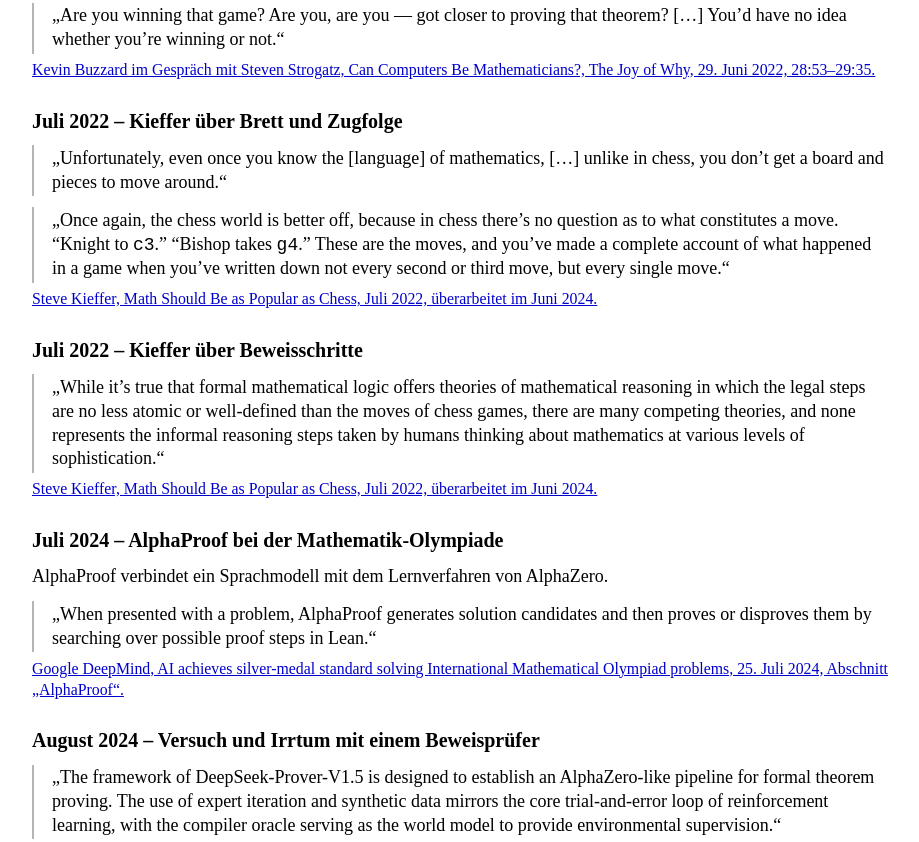
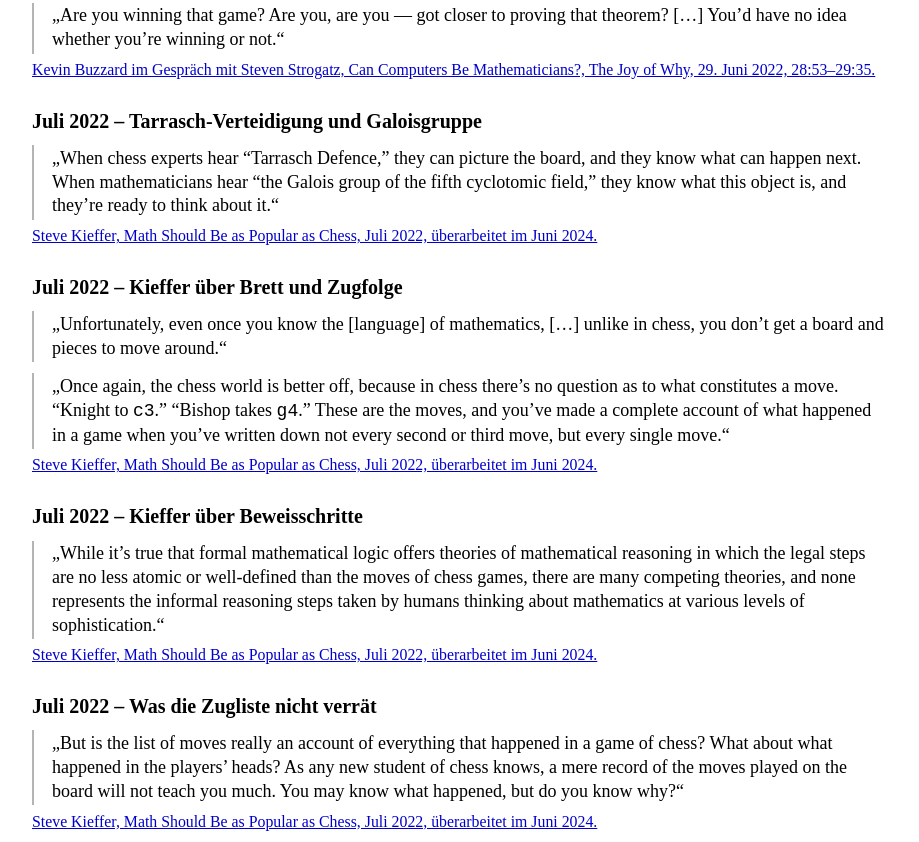
Before and after one commit to antonsteinfadt/antonsteinfadt.github.io, a plain HTML site: page renaissance-der-schachanalogien.html in a window 1280 px wide. Shown: the part 10086-10928 px from the top of the page, without its empty margins (180-1099 px from the left). Drawn offline with Linux system fonts and the light colour scheme.

Commit message:
Zwei weitere Kieffer-Zitate ergänzen

```diff
--- a/renaissance-der-schachanalogien.html
+++ b/renaissance-der-schachanalogien.html
@@ -212,12 +212,18 @@ article .books li { padding-left: 1em; text-indent: -1em; }
 <h3>Juni 2022 – Buzzard über den Stand der Partie</h3>
 <blockquote lang="en"><p>„Are you winning that game? Are you, are you — got closer to proving that theorem? […] You’d have no idea whether you’re winning or not.“</p></blockquote>
 <p class="source"><a href="https://www.quantamagazine.org/can-computers-be-mathematicians-20220629/">Kevin Buzzard im Gespräch mit Steven Strogatz, Can Computers Be Mathematicians?, The Joy of Why, 29. Juni 2022, 28:53–29:35.</a></p>
+<h3>Juli 2022 – Tarrasch-Verteidigung und Galoisgruppe</h3>
+<blockquote lang="en"><p>„When chess experts hear “Tarrasch Defence,” they can picture the board, and they know what can happen next. When mathematicians hear “the Galois group of the fifth cyclotomic field,” they know what this object is, and they’re ready to think about it.“</p></blockquote>
+<p class="source"><a href="https://alpinemath.org/blog/chess.html">Steve Kieffer, Math Should Be as Popular as Chess, Juli 2022, überarbeitet im Juni 2024.</a></p>
 <h3>Juli 2022 – Kieffer über Brett und Zugfolge</h3>
 <blockquote lang="en"><p>„Unfortunately, even once you know the [language] of mathematics, […] unlike in chess, you don’t get a board and pieces to move around.“</p></blockquote>
 <blockquote lang="en"><p>„Once again, the chess world is better off, because in chess there’s no question as to what constitutes a move. “Knight to <code>c3</code>.” “Bishop takes <code>g4</code>.” These are the moves, and you’ve made a complete account of what happened in a game when you’ve written down not every second or third move, but every single move.“</p></blockquote>
 <p class="source"><a href="https://alpinemath.org/blog/chess.html">Steve Kieffer, Math Should Be as Popular as Chess, Juli 2022, überarbeitet im Juni 2024.</a></p>
 <h3>Juli 2022 – Kieffer über Beweisschritte</h3>
 <blockquote lang="en"><p>„While it’s true that formal mathematical logic offers theories of mathematical reasoning in which the legal steps are no less atomic or well-defined than the moves of chess games, there are many competing theories, and none represents the informal reasoning steps taken by humans thinking about mathematics at various levels of sophistication.“</p></blockquote>
+<p class="source"><a href="https://alpinemath.org/blog/chess.html">Steve Kieffer, Math Should Be as Popular as Chess, Juli 2022, überarbeitet im Juni 2024.</a></p>
+<h3>Juli 2022 – Was die Zugliste nicht verrät</h3>
+<blockquote lang="en"><p>„But is the list of moves really an account of everything that happened in a game of chess? What about what happened in the players’ heads? As any new student of chess knows, a mere record of the moves played on the board will not teach you much. You may know what happened, but do you know why?“</p></blockquote>
 <p class="source"><a href="https://alpinemath.org/blog/chess.html">Steve Kieffer, Math Should Be as Popular as Chess, Juli 2022, überarbeitet im Juni 2024.</a></p>
 <h3>Juli 2024 – AlphaProof bei der Mathematik-Olympiade</h3>
 <p>AlphaProof verbindet ein Sprachmodell mit dem Lernverfahren von AlphaZero.</p>
```
